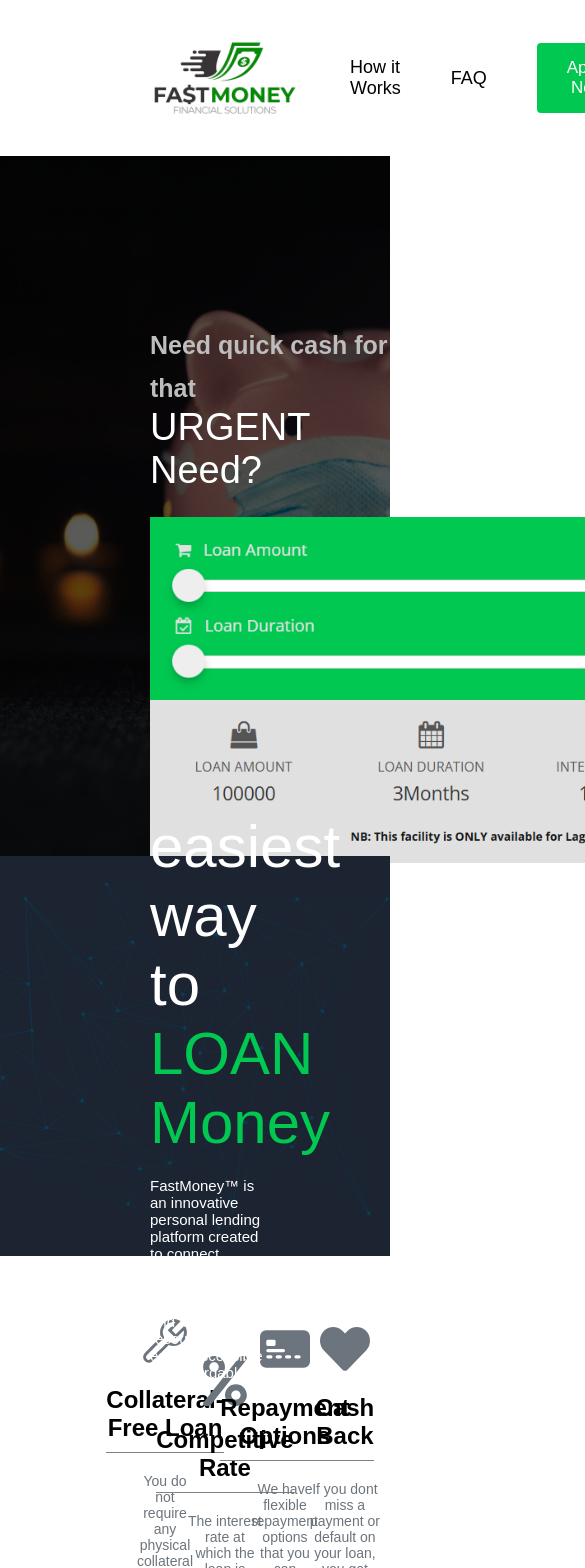
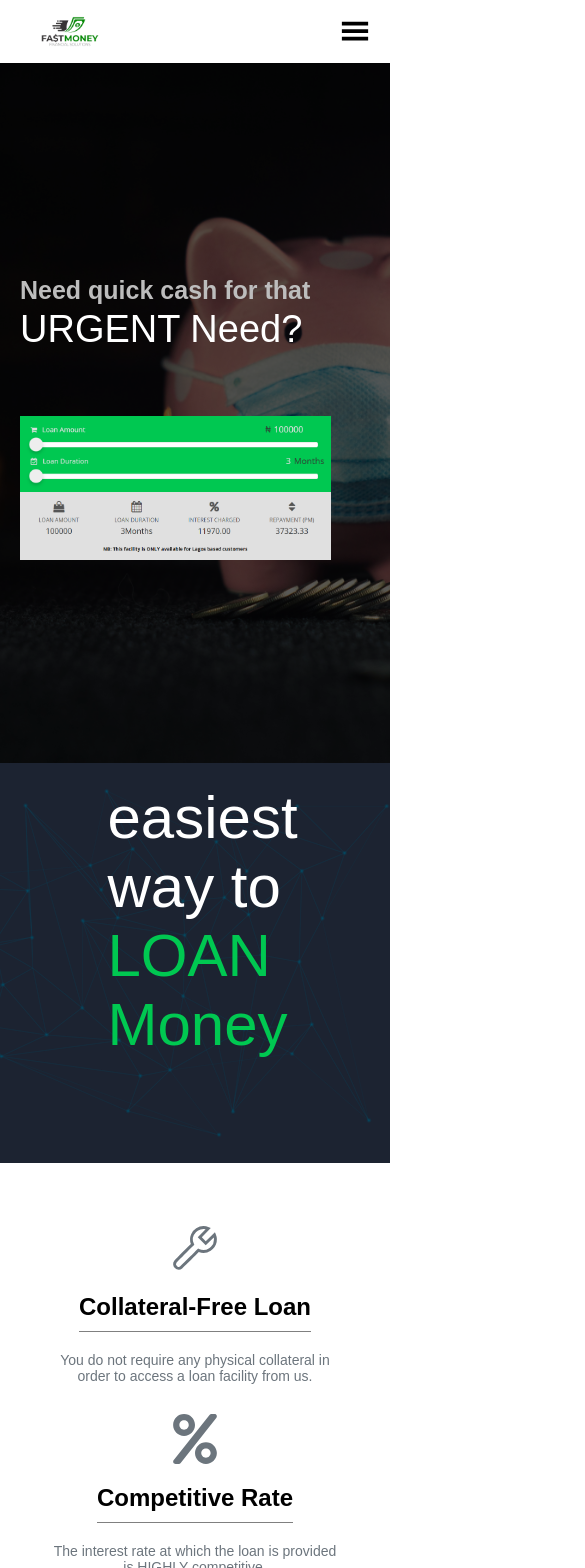
Before and after one commit to Zion2301/Loan-App-Frontend, a React (Vite) app: page / in a window 390 px wide. Shown: the top 1568 px of the page, 585 px wide, since content can reach past the window. Built offline with nearby package versions, Linux system fonts and the light colour scheme; a web font is replaced by a local one.

Commit message:
responsiveness half done

```diff
--- a/src/components/Home.css
+++ b/src/components/Home.css
@@ -134,3 +134,75 @@
     border-bottom: 1px solid grey;
     padding-bottom: 10px;
 }
+
+.burger {
+    display: none;
+    font-size: 30px;
+}
+
+@media screen and (max-width: 1110px){
+     .new-section {
+        padding-left: 50px;
+        padding-right: 50px;
+    }
+
+    .inner-blue {
+        padding-left: 50px;
+        flex-direction: column;
+        position: relative;
+    }
+
+    .calculate {
+        width: 90%;
+    }
+
+    .right-div {
+        display: none;
+    }
+}
+
+@media screen and (max-width: 845px){
+    .new-section {
+        flex-direction: column;
+    }
+
+    .each-lil-div {
+        width: 100%;
+    }
+
+    .inner-blue {
+        padding: 20px;
+    }
+}
+
+@media screen and (max-width: 686px){
+     .how,.apply {
+        display: none;
+     }
+
+     .burger {
+        display: block;
+     }
+
+     .logo {
+        width: 100px;
+     }
+}
+
+@media screen and (max-width: 554px){
+    .need, .calculate {
+        padding: 20px;
+    }
+
+    .left-div {
+        z-index: 0;
+    }
+
+    .text {
+        display: none;
+    }
+
+    .logo {
+        width: 100px;
+    }
+}
--- a/src/components/Login.jsx
+++ b/src/components/Login.jsx
@@ -76,8 +76,9 @@ const StyledWrapper = styled.div`
     font-family: -apple-system, BlinkMacSystemFont, "Segoe UI", Roboto, Oxygen,
       Ubuntu, Cantarell, "Open Sans", "Helvetica Neue", sans-serif;
       border: 1px solid grey;
-      margin-left: 500px;
-      margin-top: 200px;
+      display: flex;
+    align-self: center;
+    justify-self: center;
   }
 
   ::placeholder {
--- a/src/components/Modal.css
+++ b/src/components/Modal.css
@@ -91,3 +91,20 @@
     gap: 15px;
     padding: 30px;
   }
+
+  @media screen and (max-width: 450px){
+       .modal-content {
+        flex-direction: column;
+        height: auto;
+        z-index: 3000;
+       }
+
+       .left-modal, .right-modal {
+        width: 100%;
+       }
+
+       .left-modal {
+        border-right: none;
+        border-bottom: 1px solid black;
+       }
+  }
--- a/src/components/Navbar.css
+++ b/src/components/Navbar.css
@@ -49,3 +49,16 @@
 .logout:hover {
    background-color: rgba(255, 0, 0, 0.584);
 }
+
+@media screen and (max-width: 1079px){
+     .navbar {
+        padding-left: 20px;
+        padding-right: 20px;
+     }
+}
+
+@media screen and (max-width: 550px){
+     .logo {
+        width: 100px;
+     }
+}
--- a/src/components/Navbar.jsx
+++ b/src/components/Navbar.jsx
@@ -4,6 +4,7 @@ import { Link, useNavigate } from "react-router-dom";
 import { useState, useEffect } from "react";
 import Modal from "./Modal";
 import Swal from "sweetalert2";
+import { GiHamburgerMenu } from "react-icons/gi";
 
 const Navbar = () => {
   const [showModal, setShowModal] = useState(false);
@@ -58,6 +59,8 @@ const Navbar = () => {
             <button className="apply" onClick={() => setShowModal(true)}>Apply Now</button>
           )}
         </div>
+
+        <GiHamburgerMenu className="burger" onClick={() => setShowModal(true)} />
       </nav>
 
       {/* Show Modal if user clicks Apply Now */}
--- a/src/components/Signup.jsx
+++ b/src/components/Signup.jsx
@@ -103,8 +103,9 @@ const StyledWrapper = styled.div`
     border-radius: 20px;
     font-family: "Segoe UI", Roboto, Oxygen, Ubuntu, Cantarell, "Open Sans", "Helvetica Neue", sans-serif;
     border: 1px solid grey;
-    margin-left: 500px;
-    margin-top: 200px;
+    display: flex;
+    align-self: center;
+    justify-self: center;
   }
 
   .inputForm {
```
